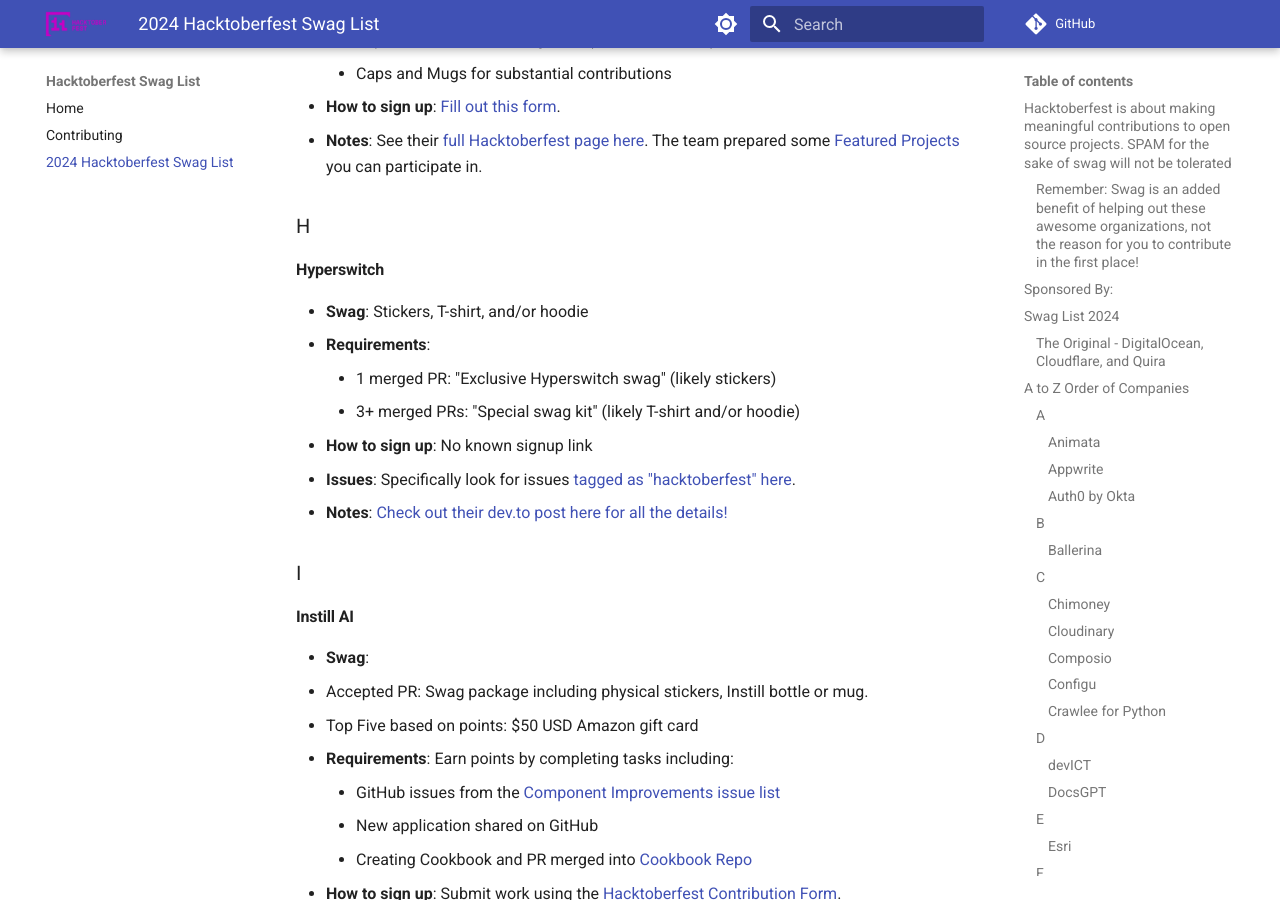
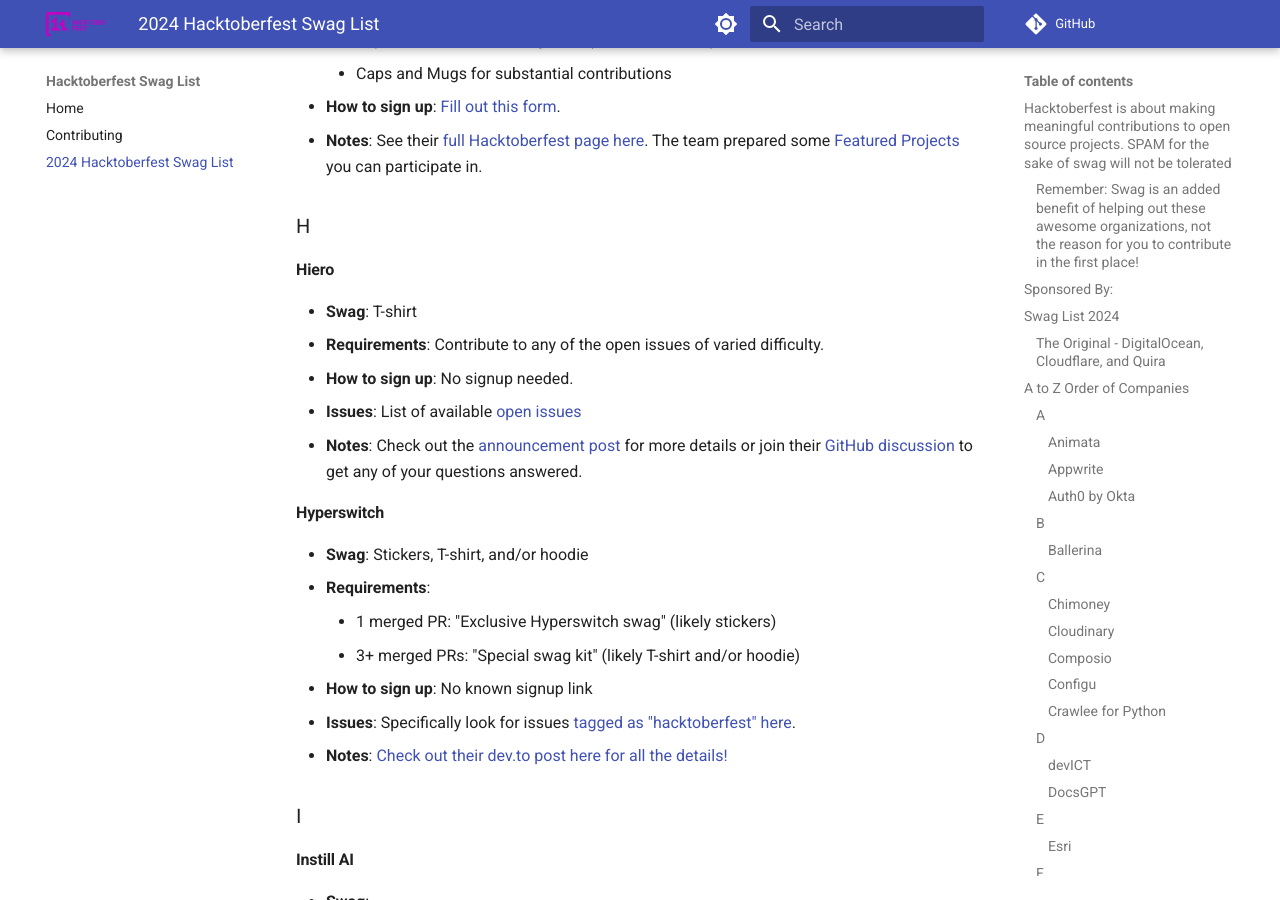
Before and after one commit to crweiner/hacktoberfest-swag-list, an MkDocs documentation site: the page built from docs/list.md, in a window 1280 px wide and 900 px high, scrolled down 5830 px. Built offline with MkDocs 1.6.1 and Material for MkDocs 9.7.7, drawn with Linux system fonts in a browser that asks for light colours; plug-ins that fetch from the network failed and are left out; comment, search, counter and statistics services are not loaded.

Commit message:
Add Hiero, closes #904

```diff
--- a/docs/list.md
+++ b/docs/list.md
@@ -181,6 +181,14 @@
 
 ### H
 
+#### **Hiero**
+
+- **Swag**: T-shirt
+- **Requirements**: Contribute to any of the open issues of varied difficulty.
+- **How to sign up**: No signup needed.
+- **Issues**: List of available [open issues](https://hiero.org/hacktoberfest/)
+- **Notes**: Check out the [announcement post](https://hiero.org/hacktoberfest/) for more details or join their [GitHub discussion](https://github.com/orgs/LFDT-Hiero/discussions) to get any of your questions answered.
+
 #### **Hyperswitch**
 
 - **Swag**: Stickers, T-shirt, and/or hoodie
```
